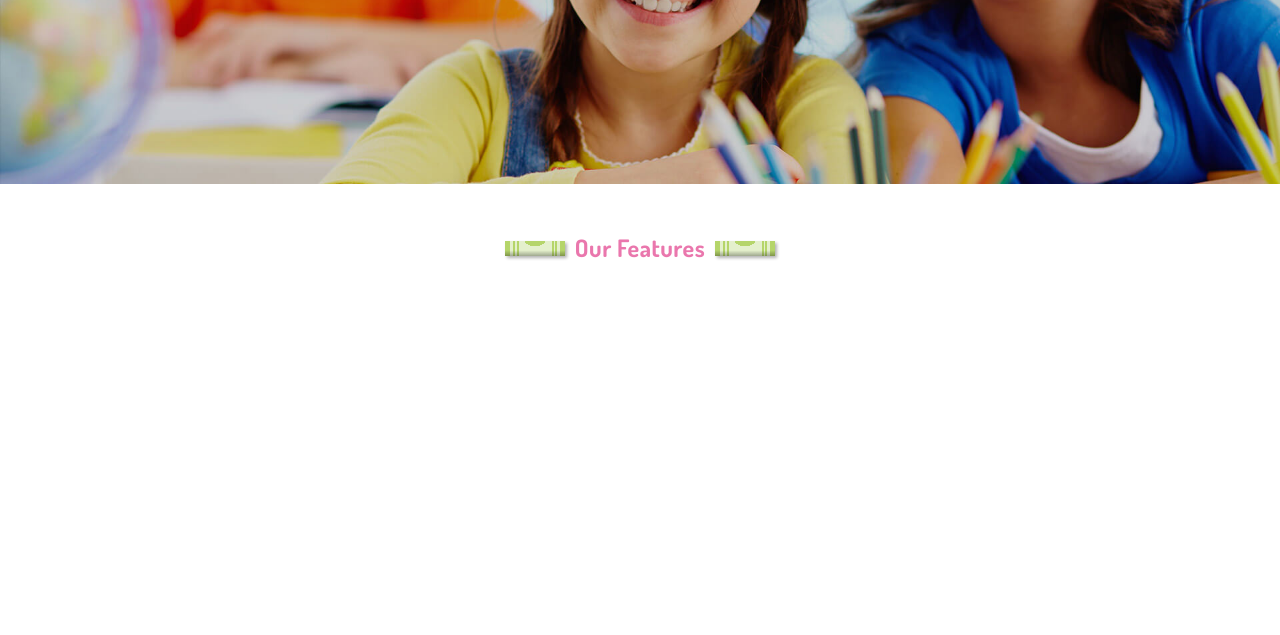
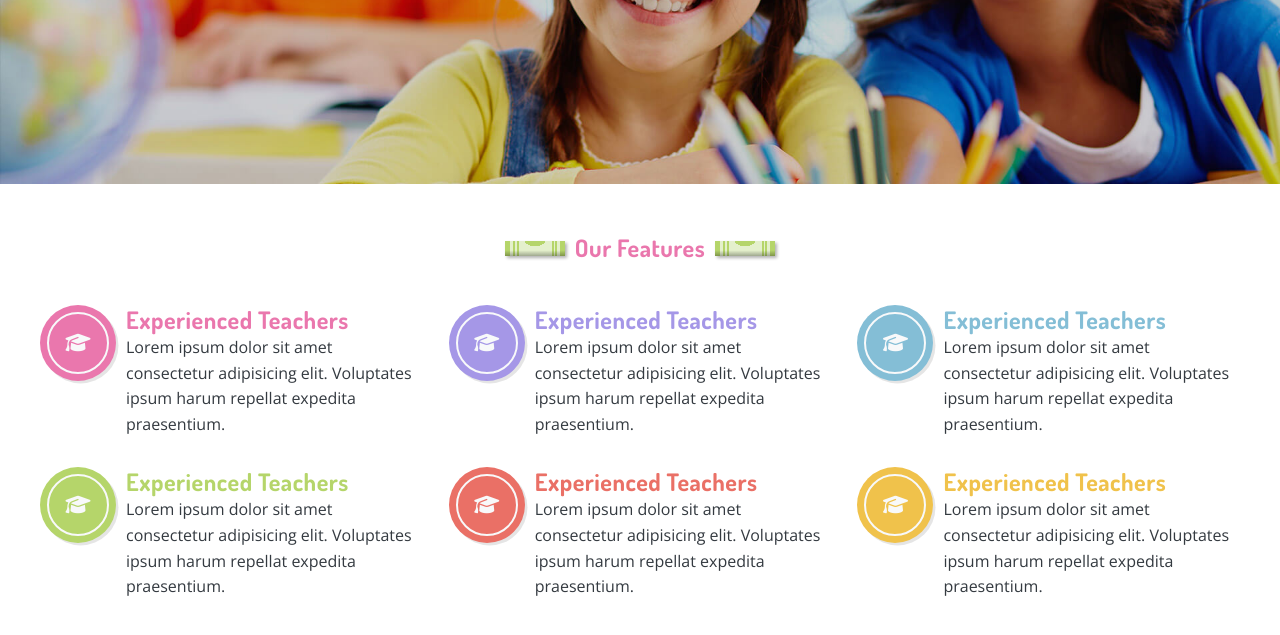
Before and after one commit to Maximeistern/Max-The-Kidz-School, a plain HTML site: page index.html in a window 1280 px wide. Shown: the part 383-1018 px from the top of the page. Before the commit the page ends 800 px from the top, so only its background shows below. Drawn offline with nearby package versions, Linux system fonts and the light colour scheme.

Commit message:
Features

```diff
--- a/css/flex.css
+++ b/css/flex.css
@@ -12,6 +12,7 @@
 .flex-column { flex-direction: column; }
 .flex-grow{ flex-grow: 1; }
 .flex-row-reverse { flex-direction: row-reverse; }
+.flex-wrap { flex-wrap: wrap; }
 
 /**********************
 *** Align & Justify ***
--- a/css/layout.css
+++ b/css/layout.css
@@ -55,6 +55,12 @@
 .p-12 { padding: var(--distance-12); }
 .p-15 { padding: var(--distance-15); }
 
+.pr-4, .px-4{ padding-right: var(--distance-4); }
+.pl-4, .px-4{ padding-left: var(--distance-4); }
+.pr-12, .px-12{ padding-right: var(--distance-12); }
+.pl-12, .px-12{ padding-left: var(--distance-12); }
+
+
 /*****************
 *** Typography ***
 *****************/
@@ -78,10 +84,12 @@
 *************/
 .circle { border-radius: 100%; }
 
+
 /**************
 *** Shadows ***
 **************/
 .shadow-sm { box-shadow: var(--shadow-small-light); }
+.shadow-lg { box-shadow: var(--shadow-large-light); }
 
 /**************
 *** Buttons ***
@@ -101,6 +109,7 @@ nav div a:not(:first-child) {
 .border-small-white { border: var(--border-xs-white); }
 .border-radius { border-radius: var(--border-radius-sm); }
 .border-bottom-xs { border-bottom: var(--border-xs); }
+.border-sm { border: var(--border-sm); }
 
 /******************
 *** Colored Bar ***
@@ -131,3 +140,14 @@ nav div a:not(:first-child) {
     75% { left: -100%; }
     100% { left: 0%; }
 }
+
+/***************
+*** Features ***
+***************/
+.f-width { max-width: 33%; }
+
+/***********
+*** Icon ***
+***********/
+.icon-circle { width: 6.2rem; height: 6.2rem; line-height: 6rem; }
+.icon-feature { width: 7.6rem; height: 7.6rem; padding: 0.375; }
--- a/index.html
+++ b/index.html
@@ -173,5 +173,100 @@
             <h2 class="mx-4 text-cozy">Our Features</h2>
         <div class="crayon" style="--crayon-color: #b5d56a; --crayon-paper-color: #e4f0cc; --crayon-line-color: #b5d56a;"></div>
     </section>
+    <!-- Features -->
+    <section class="d-flex justify-content-center mb-15">
+        <div class="d-flex justify-content-between flex-wrap max-width px-12">
+            <!-- Feature -->
+            <div class="d-flex f-width px-4 mb-12">
+                <!-- Circle and Icon -->
+                <div class="mr-4">
+                    <div class="bg-cozy circle shadow-lg icon-feature position-relative">
+                        <i class="fa fa-graduation-cap text-light text-size-lg centerXY position-absolute"></i>
+                        <div class="border-sm circle icon-circle centerXY position-absolute"></div>
+                    </div>
+                </div>
+                <div class="d-flex flex-column">
+                    <h2 class="text-cozy lh-lg">Experienced Teachers</h2>
+                    <div>Lorem ipsum dolor sit amet consectetur adipisicing elit. Voluptates ipsum harum repellat expedita praesentium.</div>
+                </div>
+
+            </div>
+            <!-- Feature -->
+            <div class="d-flex f-width px-4 mb-12">
+                <!-- Circle and Icon -->
+                <div class="mr-4">
+                    <div class="bg-primary circle shadow-lg icon-feature position-relative">
+                        <i class="fa fa-graduation-cap text-light text-size-lg centerXY position-absolute"></i>
+                        <div class="border-sm circle icon-circle centerXY position-absolute"></div>
+                    </div>
+                </div>
+                <div class="d-flex flex-column">
+                    <h2 class="text-primary lh-lg">Experienced Teachers</h2>
+                    <div>Lorem ipsum dolor sit amet consectetur adipisicing elit. Voluptates ipsum harum repellat expedita praesentium.</div>
+                </div>
+
+            </div>
+            <!-- Feature -->
+            <div class="d-flex f-width px-4 mb-12">
+                <!-- Circle and Icon -->
+                <div class="mr-4">
+                    <div class="bg-info circle shadow-lg icon-feature position-relative">
+                        <i class="fa fa-graduation-cap text-light text-size-lg centerXY position-absolute"></i>
+                        <div class="border-sm circle icon-circle centerXY position-absolute"></div>
+                    </div>
+                </div>
+                <div class="d-flex flex-column">
+                    <h2 class="text-info lh-lg">Experienced Teachers</h2>
+                    <div>Lorem ipsum dolor sit amet consectetur adipisicing elit. Voluptates ipsum harum repellat expedita praesentium.</div>
+                </div>
+
+            </div>
+            <!-- Feature -->
+            <div class="d-flex f-width px-4">
+                <!-- Circle and Icon -->
+                <div class="mr-4">
+                    <div class="bg-success circle shadow-lg icon-feature position-relative">
+                        <i class="fa fa-graduation-cap text-light text-size-lg centerXY position-absolute"></i>
+                        <div class="border-sm circle icon-circle centerXY position-absolute"></div>
+                    </div>
+                </div>
+                <div class="d-flex flex-column">
+                    <h2 class="text-success lh-lg">Experienced Teachers</h2>
+                    <div>Lorem ipsum dolor sit amet consectetur adipisicing elit. Voluptates ipsum harum repellat expedita praesentium.</div>
+                </div>
+
+            </div>
+            <!-- Feature -->
+            <div class="d-flex f-width px-4">
+                <!-- Circle and Icon -->
+                <div class="mr-4">
+                    <div class="bg-danger circle shadow-lg icon-feature position-relative">
+                        <i class="fa fa-graduation-cap text-light text-size-lg centerXY position-absolute"></i>
+                        <div class="border-sm circle icon-circle centerXY position-absolute"></div>
+                    </div>
+                </div>
+                <div class="d-flex flex-column">
+                    <h2 class="text-danger lh-lg">Experienced Teachers</h2>
+                    <div>Lorem ipsum dolor sit amet consectetur adipisicing elit. Voluptates ipsum harum repellat expedita praesentium.</div>
+                </div>
+
+            </div>
+            <!-- Feature -->
+            <div class="d-flex f-width px-4">
+                <!-- Circle and Icon -->
+                <div class="mr-4">
+                    <div class="bg-warning circle shadow-lg icon-feature position-relative">
+                        <i class="fa fa-graduation-cap text-light text-size-lg centerXY position-absolute"></i>
+                        <div class="border-sm circle icon-circle centerXY position-absolute"></div>
+                    </div>
+                </div>
+                <div class="d-flex flex-column">
+                    <h2 class="text-warning lh-lg">Experienced Teachers</h2>
+                    <div>Lorem ipsum dolor sit amet consectetur adipisicing elit. Voluptates ipsum harum repellat expedita praesentium.</div>
+                </div>
+
+            </div>
+        </div>
+    </section>
 </body>
 </html>
```
